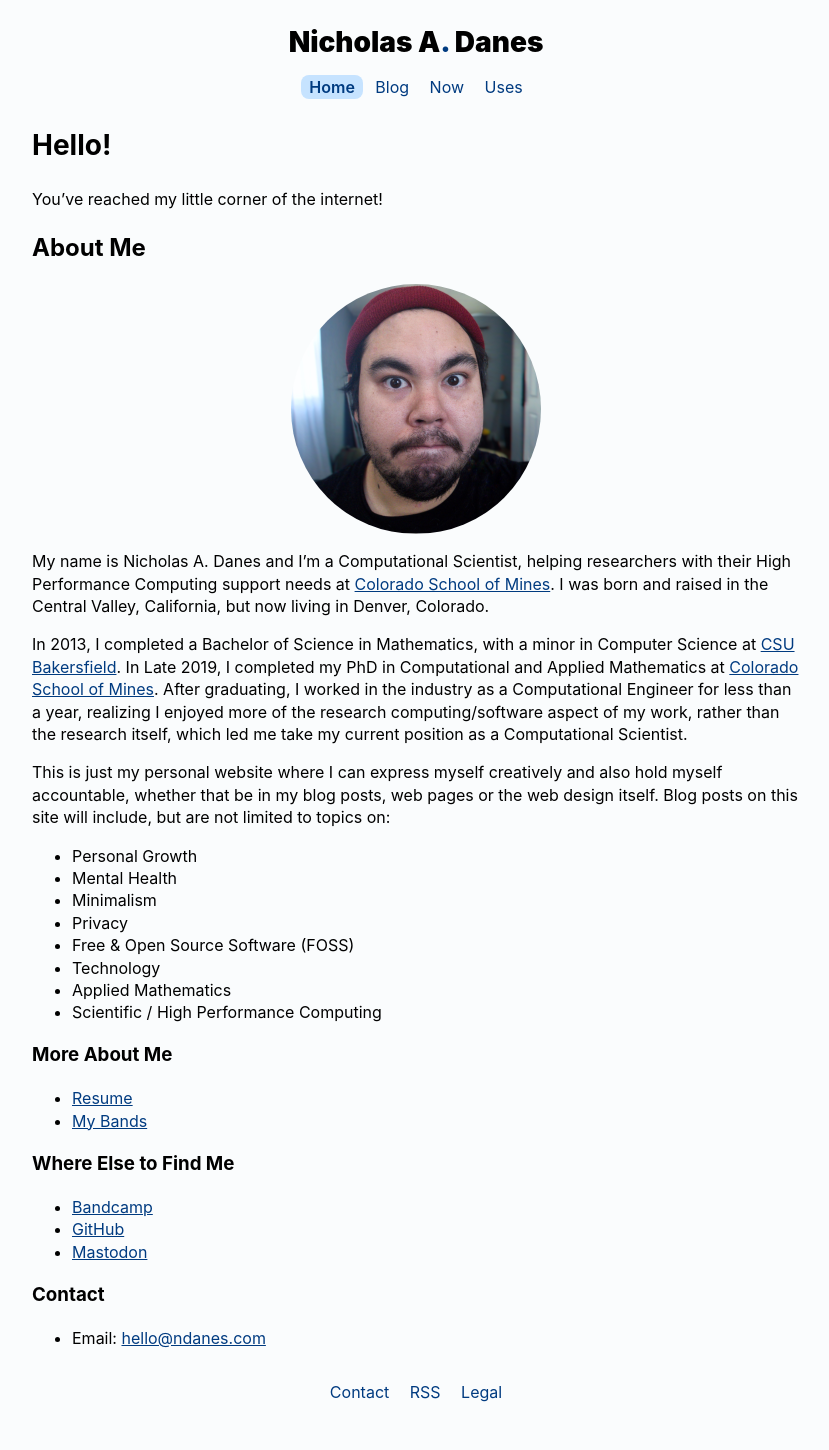
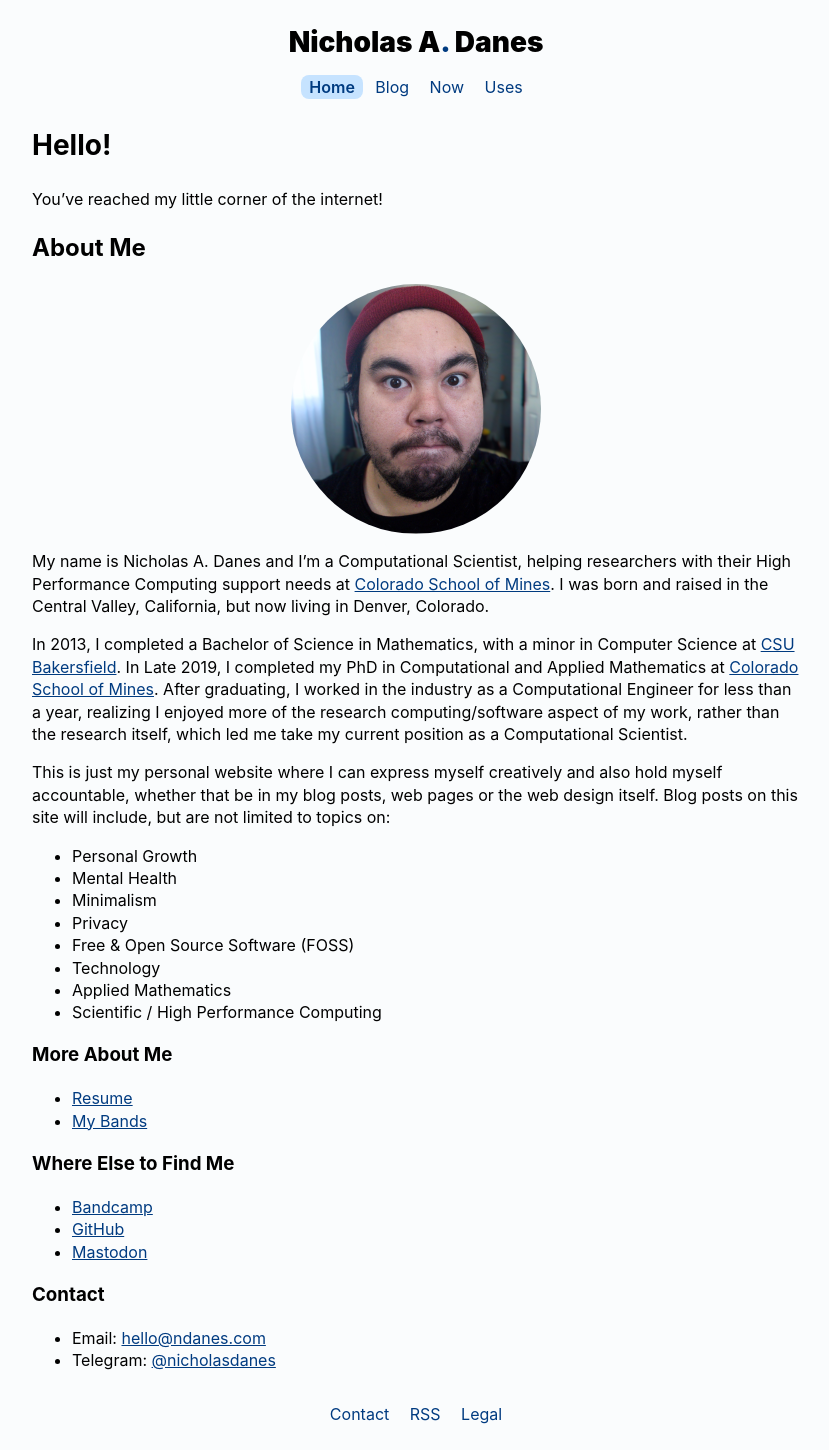
Before and after one commit to danesnick/old_website, a Jekyll site: the page built from index.markdown, in a window 1280 px wide. Shown: the whole page, without its empty margins (224-1053 px from the left). Built offline with Jekyll 4.4.1, drawn with Linux system fonts in a browser that asks for light colours; before the commit the page ends 1427 px from its top, so only the background shows below that.

Commit message:
Added telegram to contact info

```diff
--- a/index.markdown
+++ b/index.markdown
@@ -42,3 +42,4 @@ This is just my personal website where I can express myself creatively and also
 
 ### Contact
 * Email: [hello@ndanes.com](mailto:&#104;&#101;&#108;&#108;&#111;&#64;&#110;&#100;&#97;&#110;&#101;&#115;&#46;&#99;&#111;&#109;)
+* Telegram: [@nicholasdanes](https://t.me/nicholasdanes)
```
